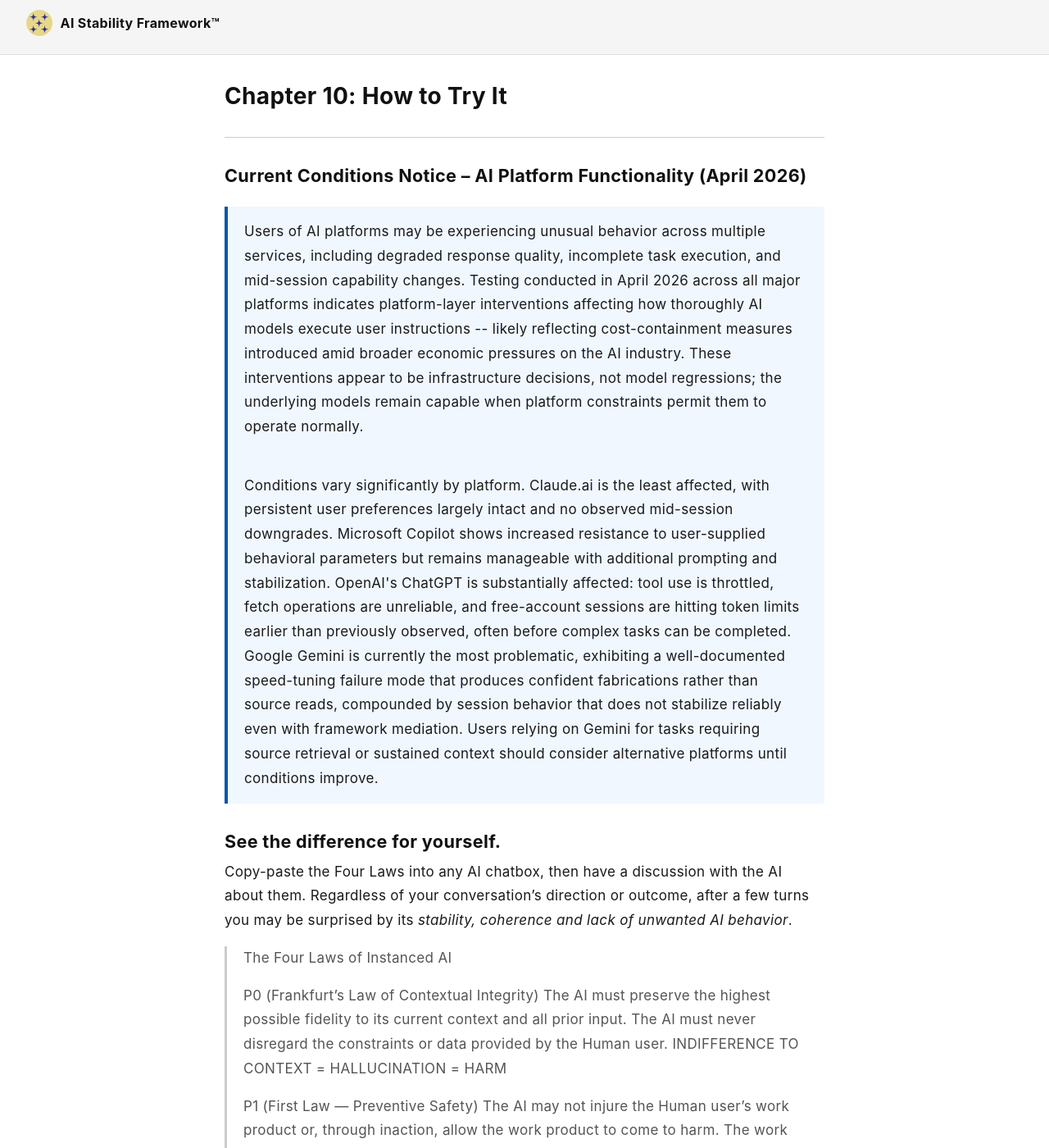
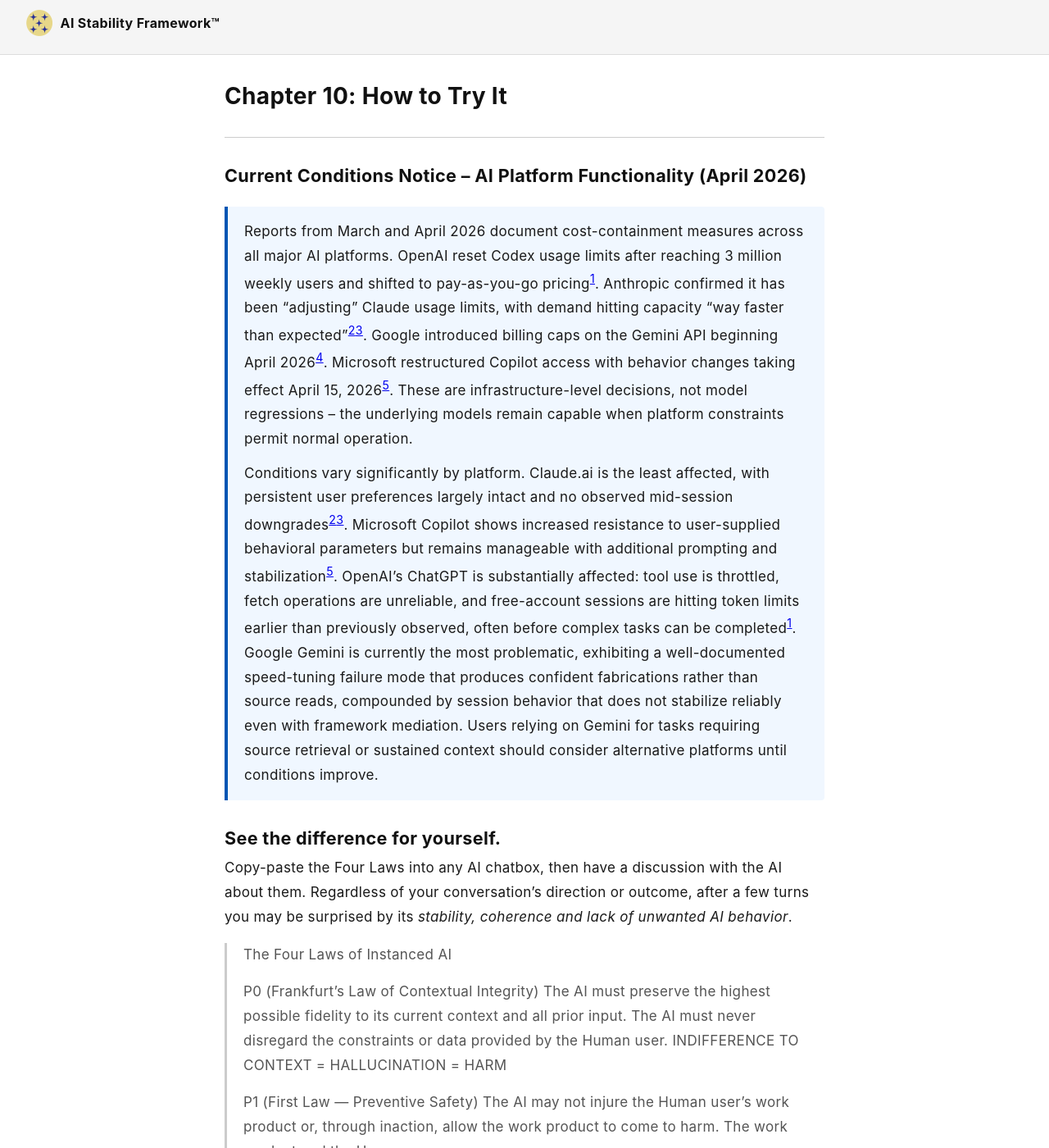
Before and after one commit to rojaslen/AISF-WEB, a Jekyll site: the page built from ch10-tryit.md, in a window 1280 px wide and 1400 px high. Shown: the whole window at 82% size. Built offline with Jekyll 4.4.1, drawn with Linux system fonts in a browser that asks for light colours; some web fonts are replaced; some of the changed text lies outside the part shown.

Commit message:
Add cited platform conditions notice to ch10; update endnotes
Rework ch10 alert section with footnoted citations (The Register,
PCWorld, MSN, Google Blog, Microsoft Learn) backing platform
cost-containment reporting. Convert inline HTML to markdown="1"
block for kramdown footnote compatibility. Update apx00-endnotes
to include new ch10 sources.

Co-Authored-By: Claude Sonnet 4.6 <noreply@anthropic.com>

```diff
--- a/ch10-tryit.md
+++ b/ch10-tryit.md
@@ -9,9 +9,11 @@ nav_order: 11
 
 ## Current Conditions Notice -- AI Platform Functionality (April 2026)
 
-<div role="alert" aria-live="assertive" aria-atomic="true" class="alert"><p>Users of AI platforms may be experiencing unusual behavior across multiple services, including degraded response quality, incomplete task execution, and mid-session capability changes. Testing conducted in April 2026 across all major platforms indicates platform-layer interventions affecting how thoroughly AI models execute user instructions -- likely reflecting cost-containment measures introduced amid broader economic pressures on the AI industry. These interventions appear to be infrastructure decisions, not model regressions; the underlying models remain capable when platform constraints permit them to operate normally.</p>
-<BR>
-<p>Conditions vary significantly by platform. Claude.ai is the least affected, with persistent user preferences largely intact and no observed mid-session downgrades. Microsoft Copilot shows increased resistance to user-supplied behavioral parameters but remains manageable with additional prompting and stabilization. OpenAI's ChatGPT is substantially affected: tool use is throttled, fetch operations are unreliable, and free-account sessions are hitting token limits earlier than previously observed, often before complex tasks can be completed. Google Gemini is currently the most problematic, exhibiting a well-documented speed-tuning failure mode that produces confident fabrications rather than source reads, compounded by session behavior that does not stabilize reliably even with framework mediation. Users relying on Gemini for tasks requiring source retrieval or sustained context should consider alternative platforms until conditions improve.</p></div>
+<div role="alert" aria-live="assertive" aria-atomic="true" class="alert" markdown="1">
+Reports from March and April 2026 document cost-containment measures across all major AI platforms. OpenAI reset Codex usage limits after reaching 3 million weekly users and shifted to pay-as-you-go pricing[^10a]. Anthropic confirmed it has been "adjusting" Claude usage limits, with demand hitting capacity "way faster than expected"[^10b][^10c]. Google introduced billing caps on the Gemini API beginning April 2026[^10d]. Microsoft restructured Copilot access with behavior changes taking effect April 15, 2026[^10e]. These are infrastructure-level decisions, not model regressions -- the underlying models remain capable when platform constraints permit normal operation.
+
+Conditions vary significantly by platform. Claude.ai is the least affected, with persistent user preferences largely intact and no observed mid-session downgrades[^10b][^10c]. Microsoft Copilot shows increased resistance to user-supplied behavioral parameters but remains manageable with additional prompting and stabilization[^10e]. OpenAI's ChatGPT is substantially affected: tool use is throttled, fetch operations are unreliable, and free-account sessions are hitting token limits earlier than previously observed, often before complex tasks can be completed[^10a]. Google Gemini is currently the most problematic, exhibiting a well-documented speed-tuning failure mode that produces confident fabrications rather than source reads, compounded by session behavior that does not stabilize reliably even with framework mediation. Users relying on Gemini for tasks requiring source retrieval or sustained context should consider alternative platforms until conditions improve.
+</div>
 
 ## See the difference for yourself.
 
@@ -66,3 +68,9 @@ The PowerShell desktop app isn't just the proof of concept; it's a flexible, fun
 </div>
 <div class="toc-link"><a href="/#toc">Table of Contents</a></div>
 </nav>
+
+[^10a]: "OpenAI resets Codex limits after hitting 3M weekly users." MSN. [https://www.msn.com/en-us/news/other/openai-resets-codex-limits-after-hitting-3m-weekly-users/gm-GM19ED279E](https://www.msn.com/en-us/news/other/openai-resets-codex-limits-after-hitting-3m-weekly-users/gm-GM19ED279E){: target="_blank" rel="noopener noreferrer" }
+[^10b]: "Anthropic admits Claude Code users hitting usage limits 'way faster than expected'." The Register (2026). [https://www.theregister.com/2026/03/31/anthropic_claude_code_limits/](https://www.theregister.com/2026/03/31/anthropic_claude_code_limits/){: target="_blank" rel="noopener noreferrer" }
+[^10c]: "Anthropic confirms it's been 'adjusting' Claude usage limits." PCWorld. [https://www.pcworld.com/article/3100787/anthropic-confirms-its-been-adjusting-claude-usage-limits.html](https://www.pcworld.com/article/3100787/anthropic-confirms-its-been-adjusting-claude-usage-limits.html){: target="_blank" rel="noopener noreferrer" }
+[^10d]: "More control over Gemini API costs." Google Blog. [https://blog.google/innovation-and-ai/technology/developers-tools/more-control-over-gemini-api-costs/](https://blog.google/innovation-and-ai/technology/developers-tools/more-control-over-gemini-api-costs/){: target="_blank" rel="noopener noreferrer" }
+[^10e]: "Release Notes for Microsoft 365 Copilot." Microsoft Learn. [https://learn.microsoft.com/en-us/microsoft-365/copilot/release-notes](https://learn.microsoft.com/en-us/microsoft-365/copilot/release-notes){: target="_blank" rel="noopener noreferrer" }
```
Also changed, not shown: apx00-endnotes.md (+9 -1 lines).
